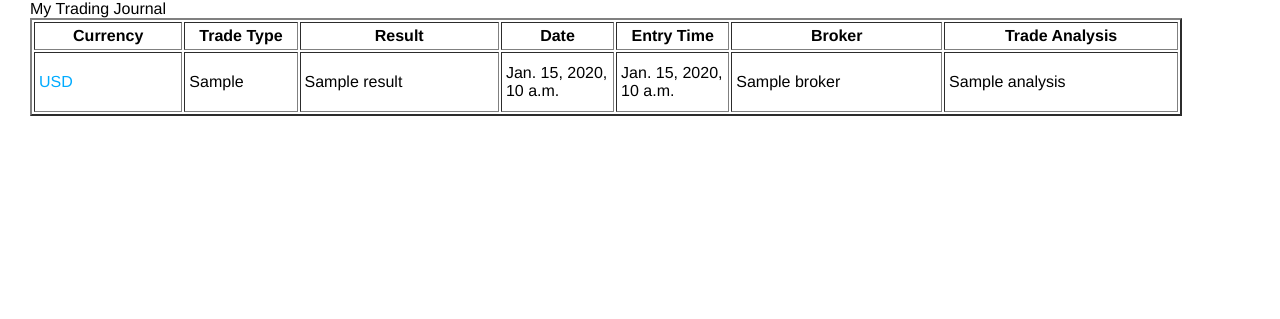
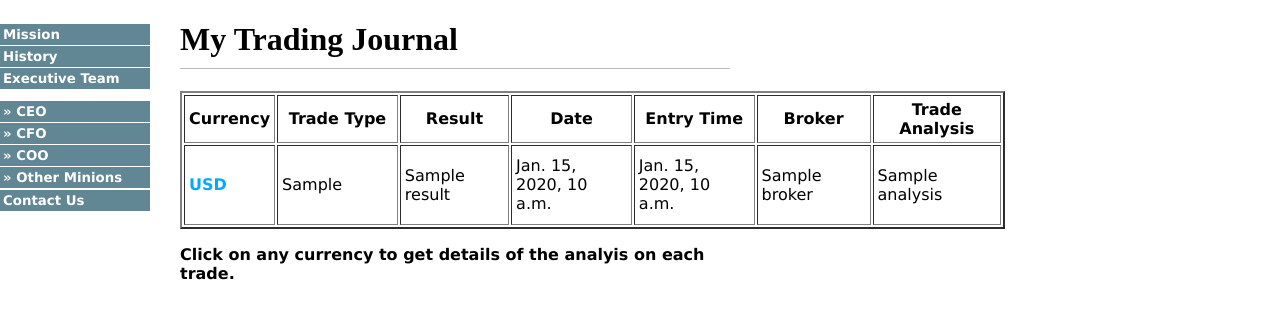
Before and after one commit to Ibgentle/forex, a Django app: template journal/templates/journal/trade/list.html in a window 1280 px wide. Shown: the top 319 px of the page. Run offline with Django 3.2, Linux system fonts and the light colour scheme; the template is opened without the code that fills it: most values are stand-ins (such as "Sample title", 1, 10 or a date in 2020).

Commit message:
February 12, 2023 Update

```diff
--- a/forex/forms.py
+++ b/forex/forms.py
@@ -5,3 +5,4 @@ class ProfitabilityForm(forms.Form):
     percentage = forms.IntegerField(label="Percentage of capital")
     days = forms.IntegerField(label="Number of days")
     trades = forms.IntegerField(label="Number of trades a day")
+    broker_payout = forms.IntegerField(label="Broker Payout Percentage")
--- a/forex/templates/calculator.html
+++ b/forex/templates/calculator.html
@@ -14,6 +14,7 @@
                         	let days = parseInt(document.form1.days.value);
                         	let trades = parseInt(document.form1.trades.value);
                         	let percentage = parseInt(document.form1.percentage.value);
+				let brokerPayout = parseInt(document.form1.broker_payout.value);
                         	let totalROI = 0;
                         	let initialCapital = capital;
                         	let dayCounter = 1;
@@ -21,7 +22,7 @@
                                 	let tradeCounter = 1;
                                 	while (tradeCounter <= trades){
                                         	let investment = (percentage / 100) * capital;
-                                        	let ROI = 0.8 * investment;
+                                        	let ROI = (brokerPayout / 100) * investment;
                                         	totalROI += ROI;
                                         	capital += ROI;
                                         	tradeCounter++;
@@ -36,7 +37,7 @@
 	</head>
 	<body>
 		<h1 style="text-align:center">Welcome! Find out how much you could make from trading the Binary Options market...</h1>
-		<form name='form1' action=" " method="GET">
+		<form name='form1' action=" " method="POST">
 			{% csrf_token %}
 			<ul>{{ form.as_ul }}</ul>
 			<input type="button" value="Calculate" onclick="calculator();"/>
--- a/forex/views.py
+++ b/forex/views.py
@@ -7,7 +7,7 @@ from .forms import ProfitabilityForm
 
 @csrf_exempt
 def calculator(request):
-    if request.method == 'GET':
+    if request.method == 'POST':
         form = ProfitabilityForm(request.GET)
         if form.is_valid():
             form.save()
--- a/journal/admin.py
+++ b/journal/admin.py
@@ -7,5 +7,5 @@ from .models import Trade
 
 @admin.register(Trade)
 class TradeAdmin(admin.ModelAdmin):
-     list_display = ['currency_pair', 'type_of_trade', 'result', 'date']
+     list_display = ['currency_pair', 'type_of_trade', 'result', 'date', 'entry_time']
      search_fields = ['result', 'currency_pair']
--- /dev/null
+++ b/journal/static/css/more-styles.css
@@ -0,0 +1,51 @@
+body {
+	font: 12pt Verdana, Arial, Georgia, sans-serif;
+}
+
+#nav {
+	width:150px;
+	float:left;
+	margin-top:12px;
+	margin-right:18;
+}
+
+#nav a {
+	text-decoration: none;
+}
+
+#nav ul {
+	list-style: none;
+	margin: 12px 0px 0px 0px;;
+	padding: 0px;
+}
+
+#nav li {
+	border-bottom: 1px solid #ffffff;
+}
+
+#nav li a:link, #nav li a:visited {
+	font-size: 10pt;
+	font-weight: bold;
+	display: block;
+	padding: 3px 0px 3px 3px;
+	background-color: #628794;
+	color: #ffffff;
+}
+
+#nav li a:hover, #nav li a:active {
+	font-size: 10pt
+	font-weight: bold;
+	padding: 3px 0px 3px 3px;
+	background-color: #6cac46;
+	color: #000000;
+}
+
+#content {
+	width:550px;
+	float:left;
+}
+
+#content a {
+	text-decoration: none;
+	font-weight: bold;
+}
--- a/journal/templates/journal/base.html
+++ b/journal/templates/journal/base.html
@@ -5,9 +5,26 @@
 	<head>
 		<title>{% block title %}{% endblock %}</title>
 		<link href="{% static "css/journal.css" %}" rel="stylesheet">
+		<link href="{% static "css/more-styles.css" %}" rel="stylesheet">
 	</head>
 	<body>
-		<div id="content"
+		<div id="nav">
+			<ul>
+				<li><a href="#">Mission</a></li>
+				<li><a href="#">History</a></li>
+				<li><a href="#">Executive Team</a>
+					<ul>
+					<li><a href="#">&raquo; CEO</a>
+					<li><a href="#">&raquo; CFO</a>
+					<li><a href="#">&raquo; COO</a>
+					<li><a href="#">&raquo; Other Minions</a>
+					</ul>
+				</li>
+				<li><a href="#">Contact Us</a></li>
+			</ul>
+		</div>
+
+		<div id="content">
 		     {% block content %}
 		     {% endblock %}
 		</div>
--- a/journal/templates/journal/trade/list.html
+++ b/journal/templates/journal/trade/list.html
@@ -3,17 +3,15 @@
 {% block title %}My Journal{% endblock %}
 
 {% block content %}
-
-	<h1 style="font-color:cyan">My Trading Journal</h1>
-	<br>
+	<h1 style="font-weight:bold; font-family:Grabiola">My Trading Journal</h1>
 
 	<table border="2" cellpadding="4" cellspacing="2" width="150%">
 		<tr>
 			<th>Currency</th>
-			<th style="width:10%">Trade Type</th>
+			<th style="width:15%">Trade Type</th>
 			<th>Result</th>
-			<th style="width:10%">Date</th>
-			<th style="width:10%">Entry Time</th>
+			<th style="width:15%">Date</th>
+			<th style="width:15%">Entry Time</th>
 			<th>Broker</th>
 			<th>Trade Analysis</th>
 		</tr>
@@ -28,10 +26,10 @@
 			<td>{{ trade.date }}</td>
 			<td>{{ trade.entry_time }}</td>
 			<td>{{ trade.broker }}</td>
-			<td>{{ trade.analysis|truncatewords:30|linebreaks }}</td>
+			<td>{{ trade.analysis|truncatewords:5|linebreaks }}</td>
 		</tr>
-
 		{% endfor %}
 	</table>
+	<p style="font-weight:bold">Click on any currency to get details of the analyis on each trade.</p>
 
 {% endblock %}
```
Also changed, not shown: journal/models.py (+4 -4 lines), README.md, db.sqlite3, journal/migrations/0003_alter_trade_result_alter_trade_type_of_trade.py (added).
